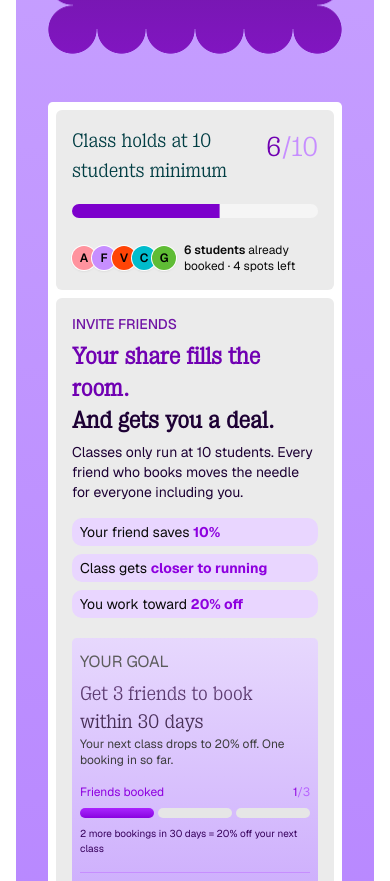
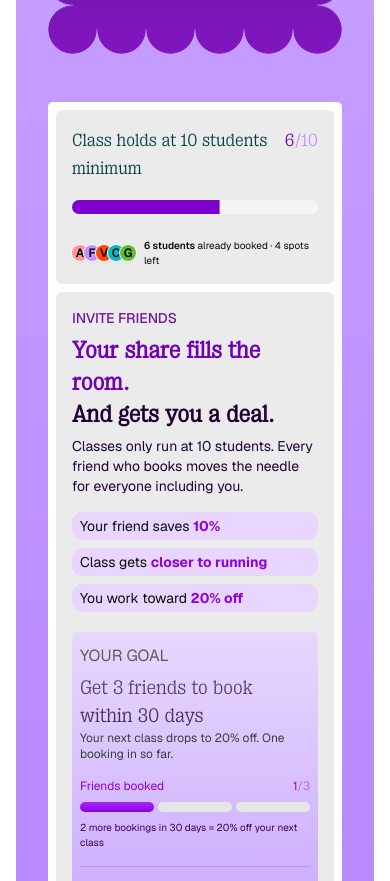
Before and after one commit to maludatech/frontend-test, a Next.js app: page / in a window 390 px wide. Shown: the part 1900-2781 px from the top of the page. Built offline with nearby package versions, Linux system fonts and the light colour scheme.

Commit message:
update: a minor correction in progressBar component

```diff
--- a/components/ProgressBar.tsx
+++ b/components/ProgressBar.tsx
@@ -12,10 +12,10 @@ export const ProgressBar = () => {
   return (
     <div className="bg-[#EBEBEB] flex flex-col gap-2 p-4 rounded-[6px]">
       <div className="flex flex-row justify-between font-slab">
-        <p className="text-[#003D43] text-[20px]">
+        <p className="text-[#003D43] text-lg sm:text-[20px]">
           Class holds at 10 students minimum
         </p>
-        <h4 className="text-[#7000B2] text-[28px]">
+        <h4 className="text-[#7000B2] text-lg sm:text-[28px]">
           6<span className="text-[#C78EFF]">/10</span>
         </h4>
       </div>
@@ -28,14 +28,14 @@ export const ProgressBar = () => {
           {studentsInitial.map((student) => (
             <div
               key={student.initial}
-              className="w-6 h-6 flex items-center justify-center rounded-full text-black font-semibold text-xs ring ring-white shadow-sm"
+              className="w-4 h-4 flex items-center justify-center rounded-full text-black font-semibold text-xs ring ring-white shadow-sm"
               style={{ backgroundColor: student.color }}
             >
               {student.initial}
             </div>
           ))}
         </div>
-        <p className="text-xs">
+        <p className="text-[10px]">
           <span className="font-semibold">6 students</span> already booked · 4
           spots left
         </p>
```
